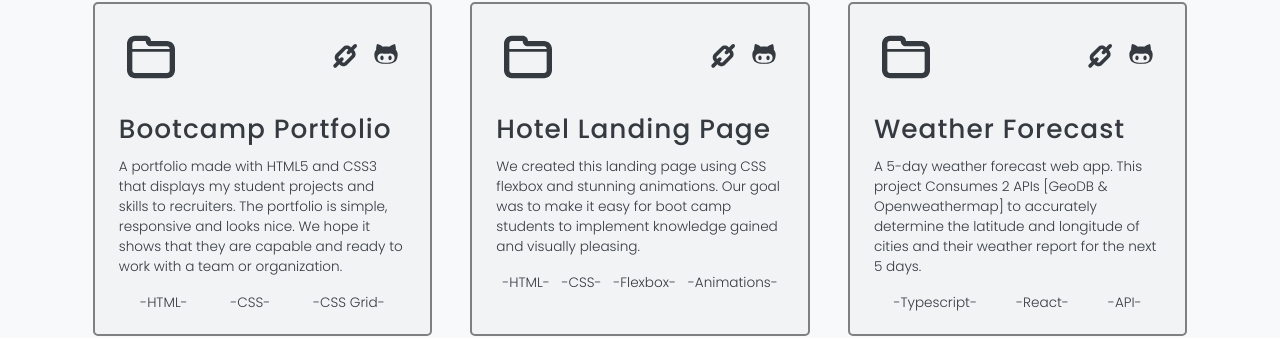
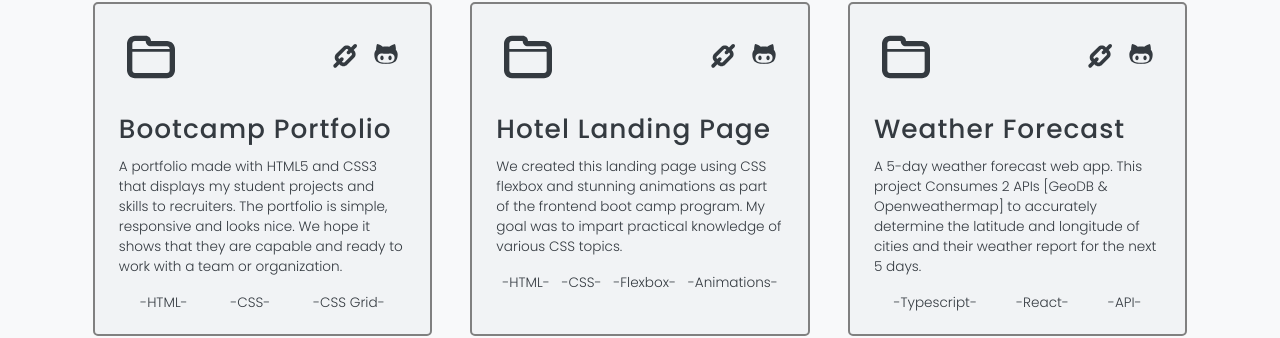
Before and after one commit to kasboi/v1, a React (Create React App) app: page / in a window 1280 px wide. Shown: the part 1945-2283 px from the top of the page. Built offline with nearby package versions, Linux system fonts and the light colour scheme.

Commit message:
fixed grammar errors

```diff
--- a/src/ProjectList.js
+++ b/src/ProjectList.js
@@ -10,7 +10,7 @@ export const projectData = [
     live_link: "https://careerconnect-bootcamp-page.netlify.app/",
     git_link: "https://github.com/kasboi/hotel-landing-page",
     project_name: "Hotel Landing Page",
-    project_desc: "We created this landing page using CSS flexbox and stunning animations. Our goal was to make it easy for boot camp students to implement knowledge gained and visually pleasing.",
+    project_desc: "We created this landing page using CSS flexbox and stunning animations as part of the frontend boot camp program. My goal was to impart practical knowledge of various CSS topics.",
     language: ["HTML","CSS","Flexbox", "Animations"]
   },
   {
```
